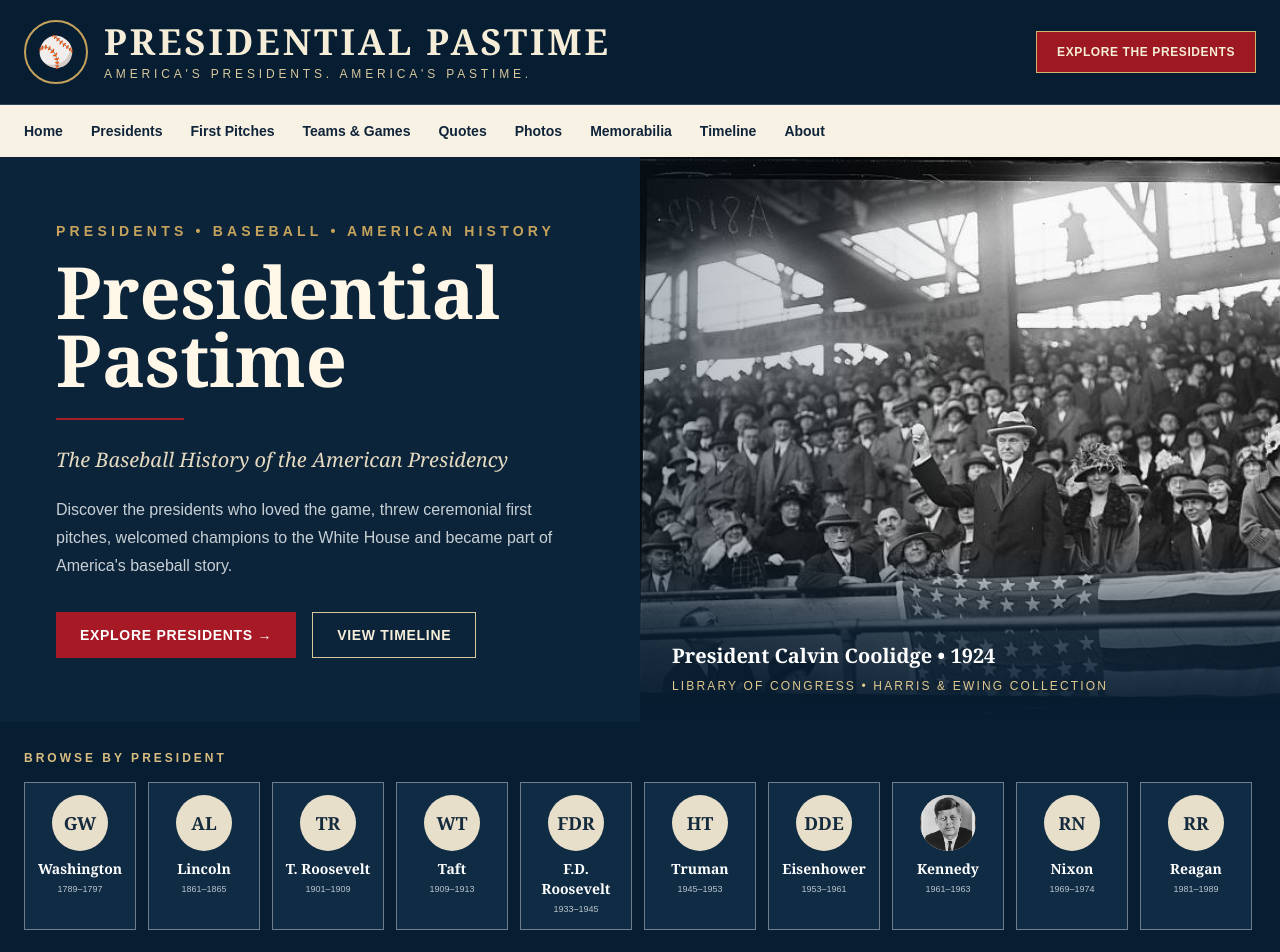
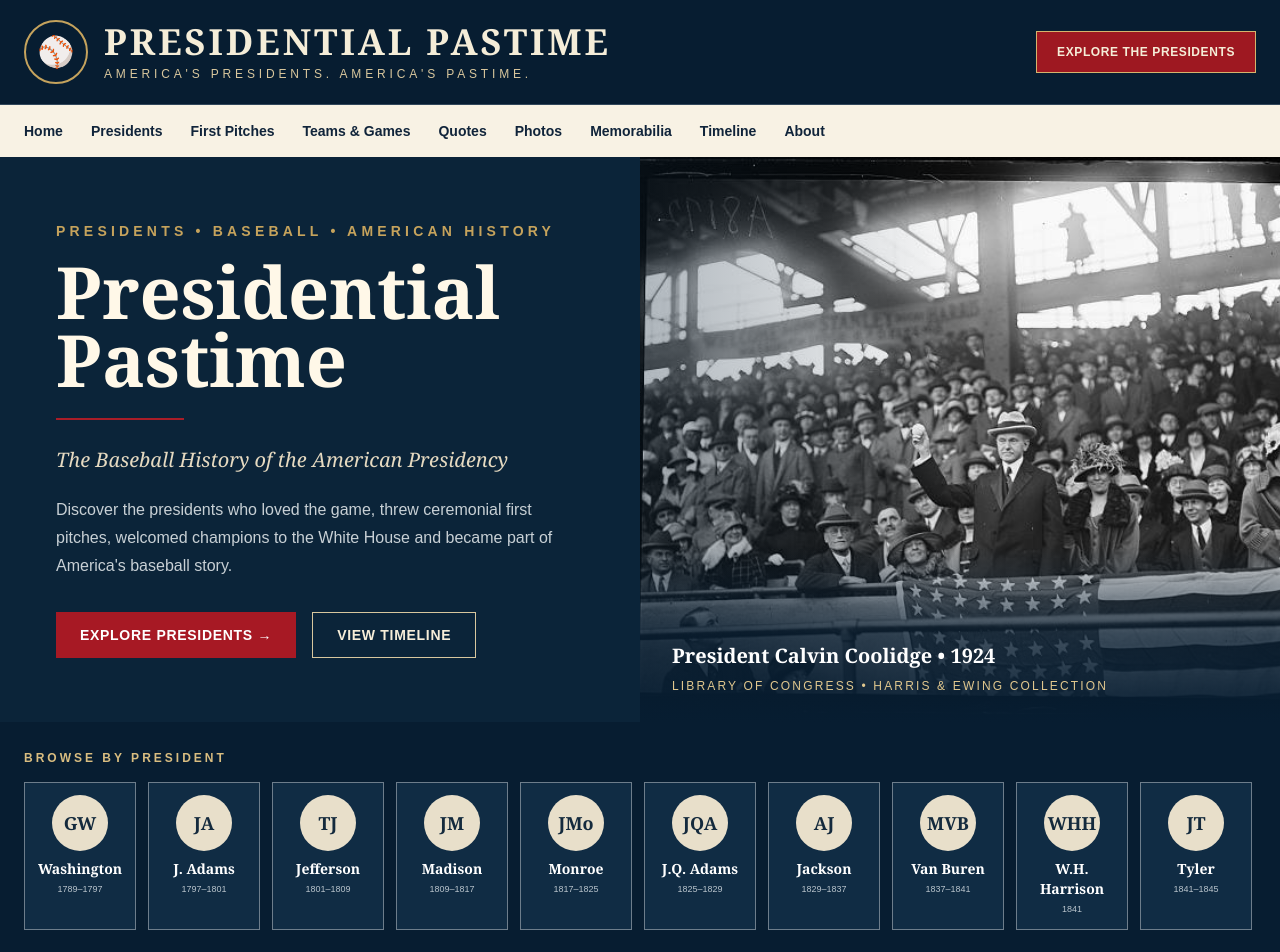
Before and after one commit to boatergent84/presidential-pastime, a Next.js app: page / in a window 1280 px wide. Shown: the top 952 px of the page. Built offline with nearby package versions, Linux system fonts and the light colour scheme.

Commit message:
Add complete presidential timeline

```diff
--- a/src/app/page.tsx
+++ b/src/app/page.tsx
@@ -1,18 +1,53 @@
 const presidents = [
   ["GW", "Washington", "1789–1797"],
+  ["JA", "J. Adams", "1797–1801"],
+  ["TJ", "Jefferson", "1801–1809"],
+  ["JM", "Madison", "1809–1817"],
+  ["JMo", "Monroe", "1817–1825"],
+  ["JQA", "J.Q. Adams", "1825–1829"],
+  ["AJ", "Jackson", "1829–1837"],
+  ["MVB", "Van Buren", "1837–1841"],
+  ["WHH", "W.H. Harrison", "1841"],
+  ["JT", "Tyler", "1841–1845"],
+  ["JPK", "Polk", "1845–1849"],
+  ["ZT", "Taylor", "1849–1850"],
+  ["MF", "Fillmore", "1850–1853"],
+  ["FP", "Pierce", "1853–1857"],
+  ["JB", "Buchanan", "1857–1861"],
   ["AL", "Lincoln", "1861–1865"],
+  ["AJ", "A. Johnson", "1865–1869"],
+  ["USG", "Grant", "1869–1877"],
+  ["RBH", "Hayes", "1877–1881"],
+  ["JAG", "Garfield", "1881"],
+  ["CA", "Arthur", "1881–1885"],
+  ["GC", "Cleveland", "1885–1889"],
+  ["BH", "B. Harrison", "1889–1893"],
+  ["GC", "Cleveland", "1893–1897"],
+  ["WM", "McKinley", "1897–1901"],
   ["TR", "T. Roosevelt", "1901–1909"],
-  ["WT", "Taft", "1909–1913"],
+  ["WHT", "Taft", "1909–1913"],
+  ["WW", "Wilson", "1913–1921"],
+  ["WGH", "Harding", "1921–1923"],
+  ["CC", "Coolidge", "1923–1929"],
+  ["HH", "Hoover", "1929–1933"],
   ["FDR", "F.D. Roosevelt", "1933–1945"],
   ["HT", "Truman", "1945–1953"],
   ["DDE", "Eisenhower", "1953–1961"],
   ["/jfk-portrait.jpg", "Kennedy", "1961–1963"],
+  ["LBJ", "L.B. Johnson", "1963–1969"],
   ["RN", "Nixon", "1969–1974"],
+  ["GF", "Ford", "1974–1977"],
+  ["JC", "Carter", "1977–1981"],
   ["RR", "Reagan", "1981–1989"],
-  ["GHB", "H.W. Bush", "1989–1993"],
+  ["GHWB", "H.W. Bush", "1989–1993"],
+  ["BC", "Clinton", "1993–2001"],
   ["GWB", "W. Bush", "2001–2009"],
   ["BO", "Obama", "2009–2017"],
+  ["DT", "Trump", "2017–2021"],
+  ["JB", "Biden", "2021–2025"],
+  ["DT", "Trump", "2025–present"],
 ];
+
 
 export default function Home() {
   return (
```
